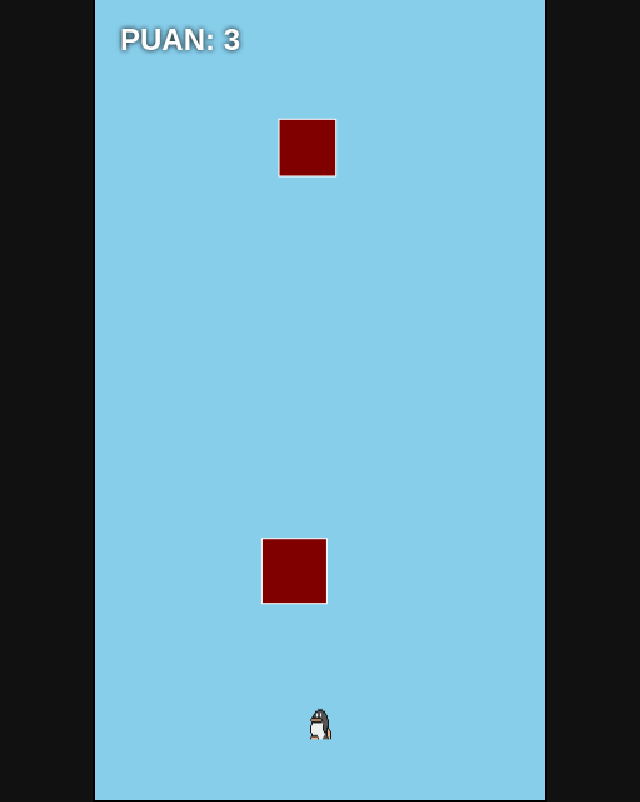
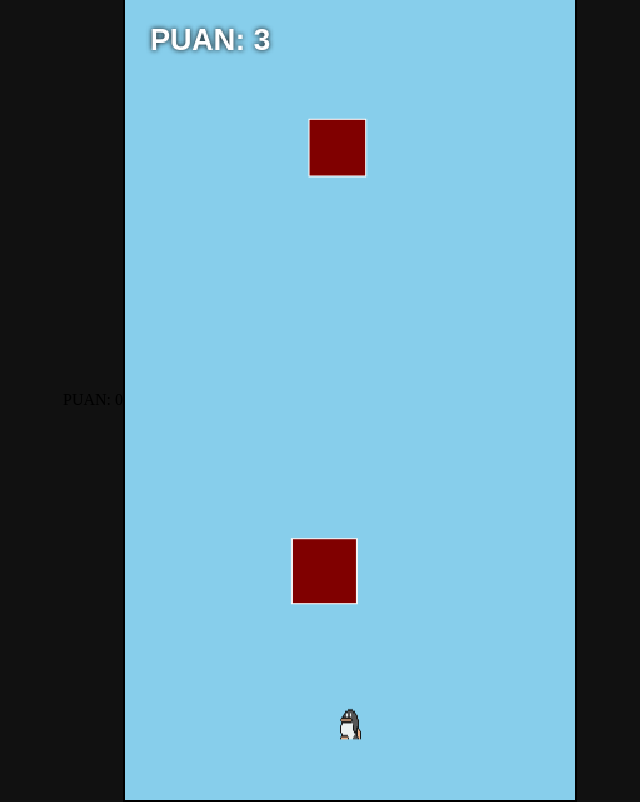
Before and after one commit to ACE-2941/Yikik-Penguen, a plain HTML site: page index.html in a window 1280 px wide. Shown: the whole page, without its empty margins (320-960 px from the left). Drawn offline with Linux system fonts and the light colour scheme.

Commit message:
Update index.html

```diff
--- a/index.html
+++ b/index.html
@@ -3,11 +3,12 @@
 <head>
     <meta charset="UTF-8">
     <meta name="viewport" content="width=device-width, initial-scale=1.0, maximum-scale=1.0, user-scalable=no">
-    <title>Yikik Penguen</title>
+    <title>YIKIK PENGUEN </title>
     <link rel="stylesheet" href="style.css">
 </head>
 <body>
     <div id="game-container">
+        <div id="puanTablosu">PUAN: 0</div>
         <canvas id="gameCanvas"></canvas>
     </div>
     <script src="game.js"></script>
```
